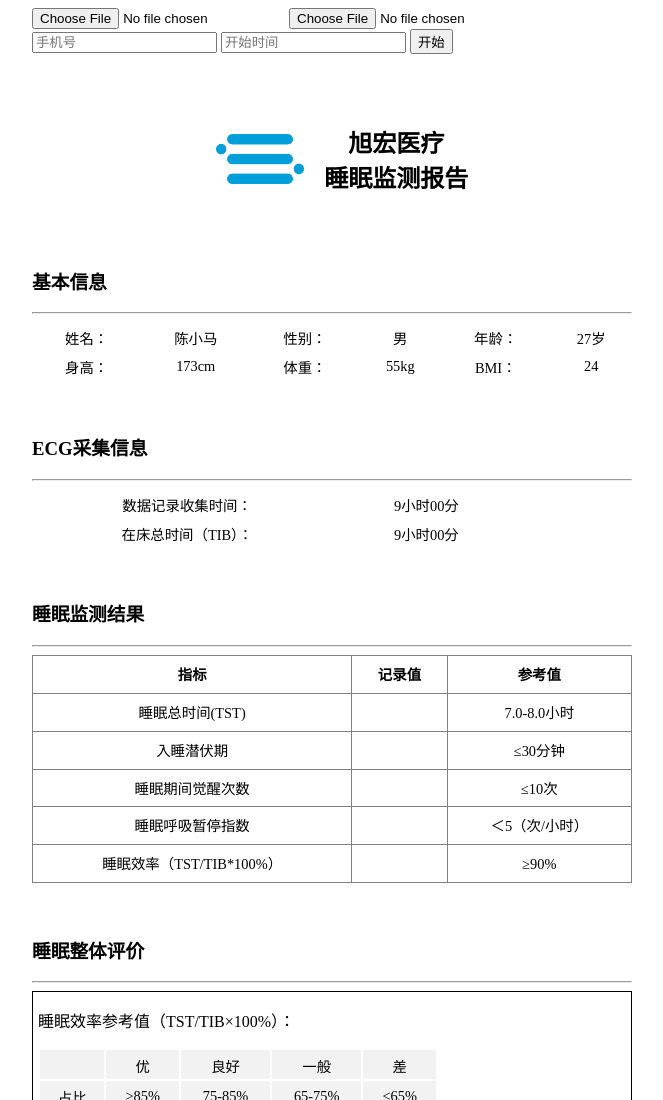
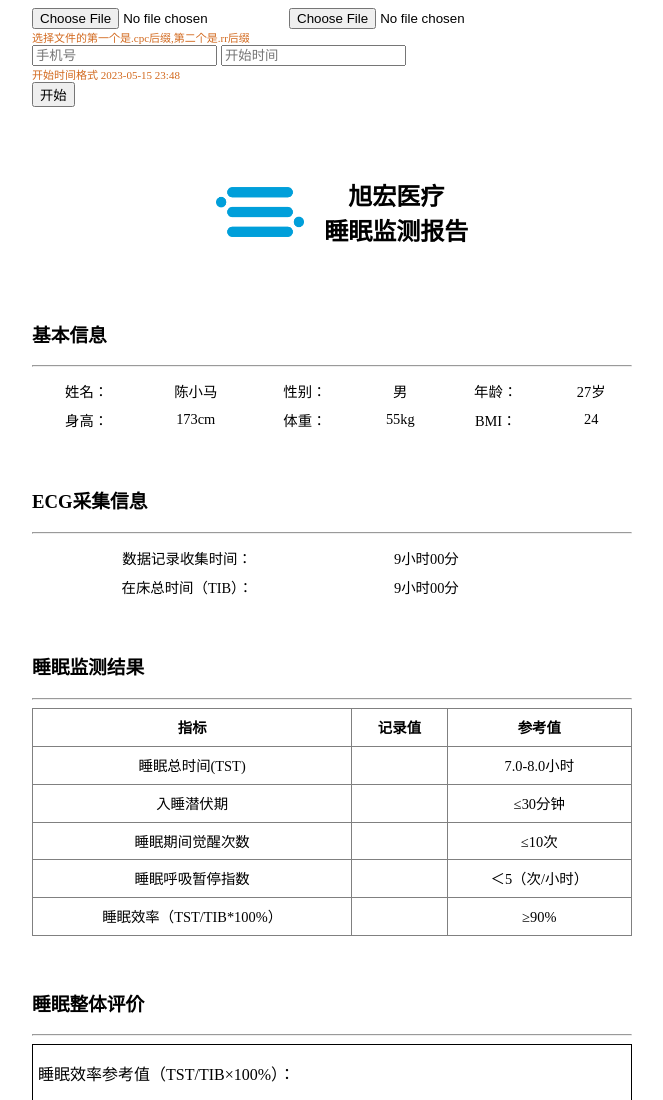
Before and after one commit to golfyxiong/noah-sleep, a plain HTML site: page index.html in a window 1280 px wide. Shown: the top 1100 px of the page, without its empty margins (308-971 px from the left). Drawn offline with nearby package versions, Linux system fonts and the light colour scheme.

Commit message:
修改提示

```diff
--- a/index.html
+++ b/index.html
@@ -15,8 +15,10 @@
         <div id="file-input-wrapper">
             <input type="file" id="cpc-file-input" placeholder="CPC文件" />
             <input type="file" id="rr-file-input" placeholder="RR文件" />
+            <div style="font-size: 11px; color: chocolate;">选择文件的第一个是.cpc后缀,第二个是.rr后缀</div>
             <input type="text" id="phone-input" placeholder="手机号" />
             <input type="text" id="starttime-input" placeholder="开始时间" />
+            <div style="font-size: 11px; color: chocolate;">开始时间格式 2023-05-15 23:48</div>
             <button type="button" onclick="startCreatePDF()">开始</button>
         </div>
 
```
